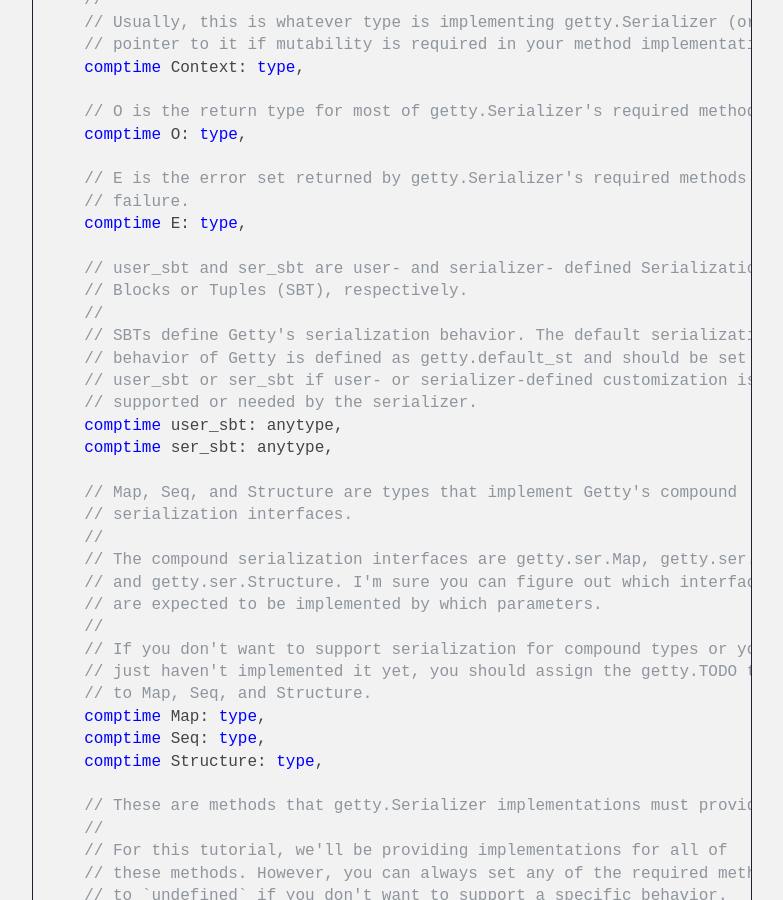
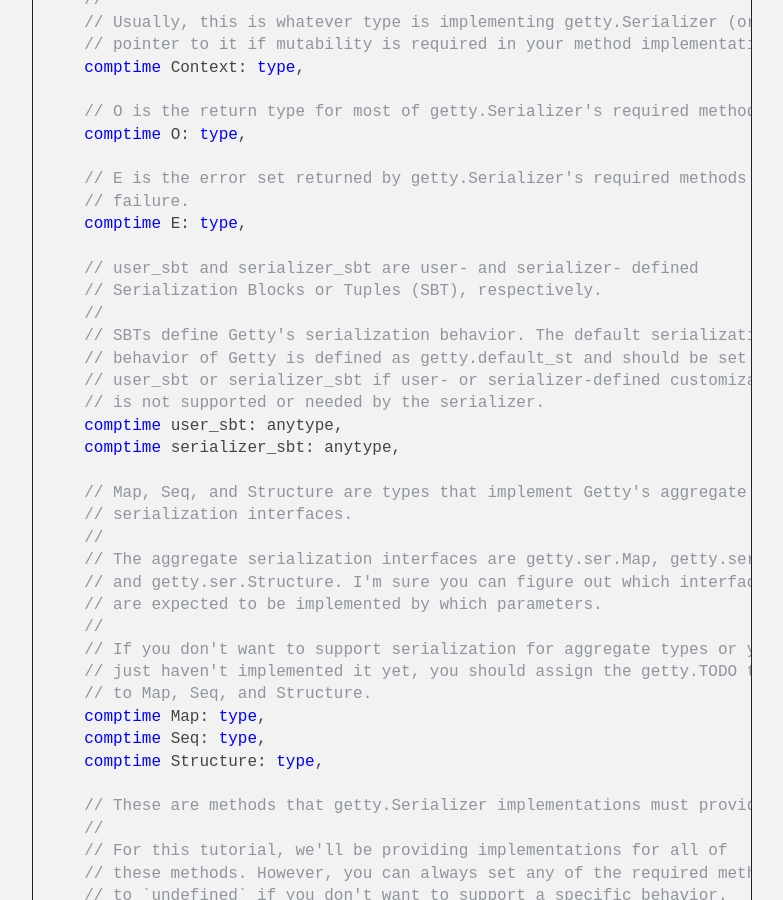
Before and after one commit to getty-zig/getty.so, a Jekyll site: the page built from pages/guide/serializers.md, in a window 1280 px wide and 900 px high, scrolled down 699 px. Shown: the whole window, without its empty margins (248-1031 px from the left). Built offline with Jekyll 4.4.1, drawn with Linux system fonts in a browser that asks for light colours; some of the changed text lies outside the part shown.

Commit message:
guide: Update serializers

```diff
--- a/pages/guide/serializers.md
+++ b/pages/guide/serializers.md
@@ -34,24 +34,24 @@ fn Serializer(
     // failure.
     comptime E: type,
 
-    // user_sbt and ser_sbt are user- and serializer- defined Serialization
-    // Blocks or Tuples (SBT), respectively.
+    // user_sbt and serializer_sbt are user- and serializer- defined
+    // Serialization Blocks or Tuples (SBT), respectively.
     //
     // SBTs define Getty's serialization behavior. The default serialization
     // behavior of Getty is defined as getty.default_st and should be set for
-    // user_sbt or ser_sbt if user- or serializer-defined customization is not
-    // supported or needed by the serializer.
+    // user_sbt or serializer_sbt if user- or serializer-defined customization
+    // is not supported or needed by the serializer.
     comptime user_sbt: anytype,
-    comptime ser_sbt: anytype,
+    comptime serializer_sbt: anytype,
 
-    // Map, Seq, and Structure are types that implement Getty's compound
+    // Map, Seq, and Structure are types that implement Getty's aggregate
     // serialization interfaces.
     //
-    // The compound serialization interfaces are getty.ser.Map, getty.ser.Seq,
+    // The aggregate serialization interfaces are getty.ser.Map, getty.ser.Seq,
     // and getty.ser.Structure. I'm sure you can figure out which interfaces
     // are expected to be implemented by which parameters.
     //
-    // If you don't want to support serialization for compound types or you
+    // If you don't want to support serialization for aggregate types or you
     // just haven't implemented it yet, you should assign the getty.TODO type
     // to Map, Seq, and Structure.
     comptime Map: type,
@@ -321,7 +321,7 @@ null
 
 And there we have it! Our initial `Serializer` implementation from the intro! But now with context!
 
-At this point, the only methods left to implement are those related to compound serialization. However, before we move on, I want to highlight out a few things about our `Serializer` type:
+At this point, the only methods left to implement are those related to aggregate serialization. However, before we move on, I want to highlight out a few things about our `Serializer` type:
 
 - Because the signatures of the `serializeFloat` and `serializeInt` required methods are the same, we were able to implement them both using one function: `serializeNumber`. We were also able to do the same thing for `serializeNull` and `serializeVoid`.
 
@@ -330,11 +330,11 @@ At this point, the only methods left to implement are those related to compound
 - Even though the type of the `value` parameter for many of the required methods is `anytype`, we didn't perform any type validation. That is because Getty ensures that an appropriate type will be passed to each function. For example, strings will be passed to `serializeString` and integers and floating-points will be passed to `serializeNumber`.
 
 
-## Compound Serialization
+## Aggregate Serialization
 
-Alright, let's move on to compound serialization!
+Alright, let's move on to serialization for aggregate types!
 
-Remember the `Map`, `Seq`, and `Structure` parameters of `getty.Serializer`? Well, the reason they exist is because compound types have different access and iteration patterns, but Getty can't possibly know about all of them. As a result, serialization methods like `serializeMap` are responsible only for _starting_ the serialization process, before returning a value of either `Map`, `Seq`, or `Structure`. The returned value is then used by the method's caller to finish off serialization.
+Remember the `Map`, `Seq`, and `Structure` parameters of `getty.Serializer`? Well, the reason they exist is because aggregate types have different access and iteration patterns, but Getty can't possibly know about all of them. As a result, serialization methods like `serializeMap` are responsible only for _starting_ the serialization process, before returning a value of either `Map`, `Seq`, or `Structure`. The returned value is then used by the method's caller to finish off serialization.
 
 To help you understand what I mean, let's implement the `serializeSeq` required method, which returns a value of type `Seq`, which is expected to implement the `getty.ser.Seq` interface.
 
@@ -684,4 +684,4 @@ $ zig build run
 {% endhighlight %}
 {% endlabel %}
 
-Well done! &nbsp; 🎉
+And there we go! Our JSON serializer is now complete!
```
Also changed, not shown: other parts of pages/guide/serializers.md (+2 -2 lines).
